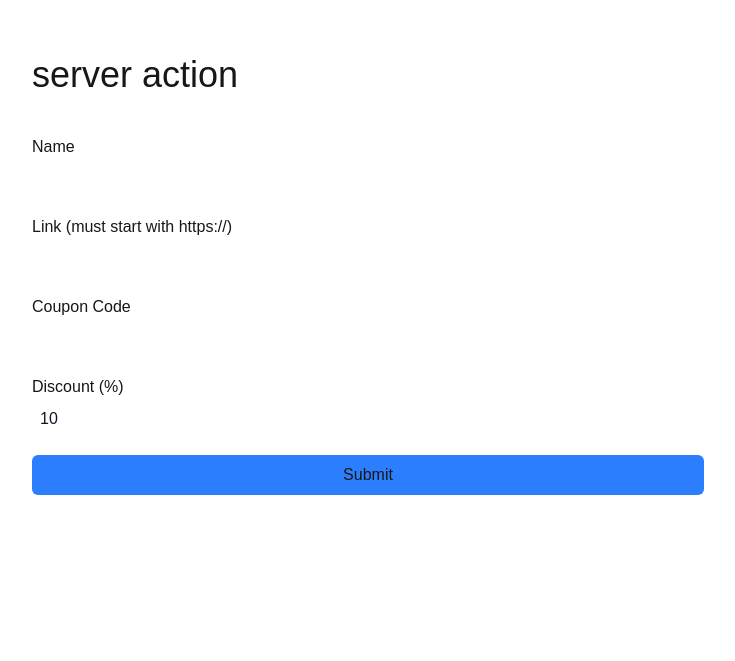
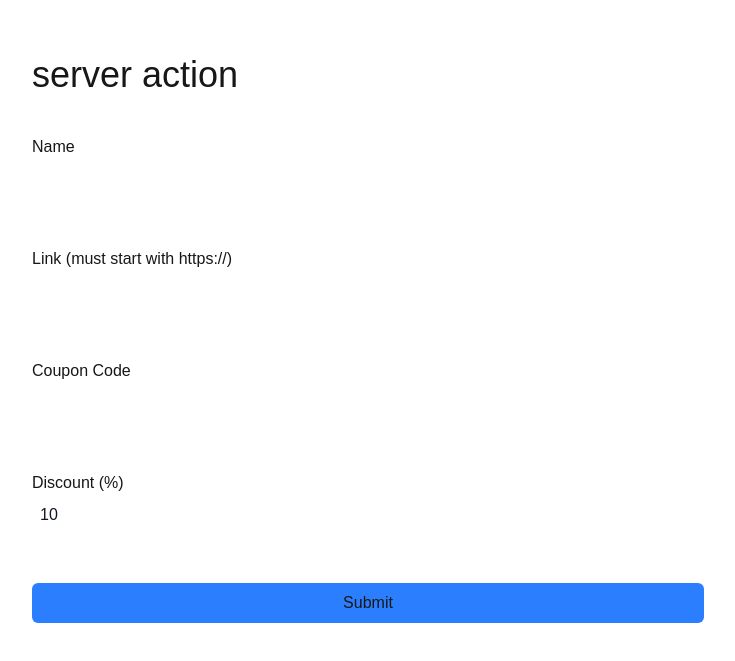
Before and after one commit to noidilin/edu, a Next.js app: page /server-action in a window 1280 px wide. Shown: the part 129-790 px from the top of the page, without its empty margins (272-1007 px from the left). Built offline with nearby package versions, Linux system fonts and the light colour scheme.

Commit message:
feat(server-action): add validation with zod in form handler action file

```diff
--- /dev/null
+++ b/app/server-action/_actions/form-handler.ts
@@ -0,0 +1,25 @@
+'use server'
+
+import { dealSchema } from '@/utils/schemas'
+import { sleep } from '@/utils/sleep'
+import type { DealFormState } from '@/utils/types'
+import { convertZodErrors } from '@/utils/zod'
+
+export async function formHandlerAction(
+  formData: FormData,
+): Promise<DealFormState<undefined>> {
+  // more time to observe
+  await sleep(1000)
+
+  const unvalidatedData = {
+    name: formData.get('name'),
+    link: formData.get('link'),
+    couponCode: formData.get('couponCode'),
+    discount: formData.get('discount'),
+  }
+  const validated = dealSchema.safeParse(unvalidatedData)
+
+  if (!validated.success) return convertZodErrors(validated.error)
+
+  return { successMsg: 'Deal added successfully!' }
+}
--- a/app/server-action/_components/deal-form.tsx
+++ b/app/server-action/_components/deal-form.tsx
@@ -3,11 +3,20 @@
 import { useRef, useState } from 'react'
 import toast from 'react-hot-toast'
 import SubmitButton from '@/components/btn-submit'
+import type { StringMap } from '@/utils/types'
+import { formHandlerAction } from '../_actions/form-handler'
 
 function DealForm() {
+  const [errors, setErrors] = useState<StringMap>({})
   const formRef = useRef<HTMLFormElement>(null)
 
   const handleFormSubmit = async (formData: FormData) => {
+    const { errors, successMsg } = await formHandlerAction(formData)
+    setErrors(errors || {})
+    if (successMsg) {
+      toast.success(successMsg)
+      formRef.current?.reset()
+    }
   }
 
   return (
@@ -24,6 +33,11 @@ function DealForm() {
             required={true}
             className="w-full p-2 rounded-md text-gray-900"
           />
+          <div className="h-8">
+            {errors?.name && (
+              <small className="text-red-400">{errors.name}</small>
+            )}
+          </div>
         </div>
         <div>
           <label className="block " htmlFor="link">
@@ -38,6 +52,11 @@ function DealForm() {
             pattern="[Hh][Tt][Tt][Pp][Ss]?:\/\/(?:(?:[a-zA-Z\u00a1-\uffff0-9]+-?)*[a-zA-Z\u00a1-\uffff0-9]+)(?:\.(?:[a-zA-Z\u00a1-\uffff0-9]+-?)*[a-zA-Z\u00a1-\uffff0-9]+)*(?:\.(?:[a-zA-Z\u00a1-\uffff]{2,}))(?::\d{2,5})?(?:\/[^\s]*)?"
             title="Please enter a valid url"
           />
+          <div className="h-8">
+            {errors?.link && (
+              <small className="text-red-400">{errors.link}</small>
+            )}
+          </div>
         </div>
         <div>
           <label className="block " htmlFor="couponCode">
@@ -51,6 +70,11 @@ function DealForm() {
             minLength={5}
             className="w-full p-2 rounded-md text-gray-900"
           />
+          <div className="h-8">
+            {errors?.couponCode && (
+              <small className="text-red-400">{errors.couponCode}</small>
+            )}
+          </div>
         </div>
         <div>
           <label className="block " htmlFor="discount">
@@ -66,6 +90,11 @@ function DealForm() {
             max={99}
             className="w-full p-2 rounded-md text-gray-900"
           />
+          <div className="h-8">
+            {errors?.discount && (
+              <small className="text-red-400">{errors.discount}</small>
+            )}
+          </div>
         </div>
         <SubmitButton />
       </div>
```
